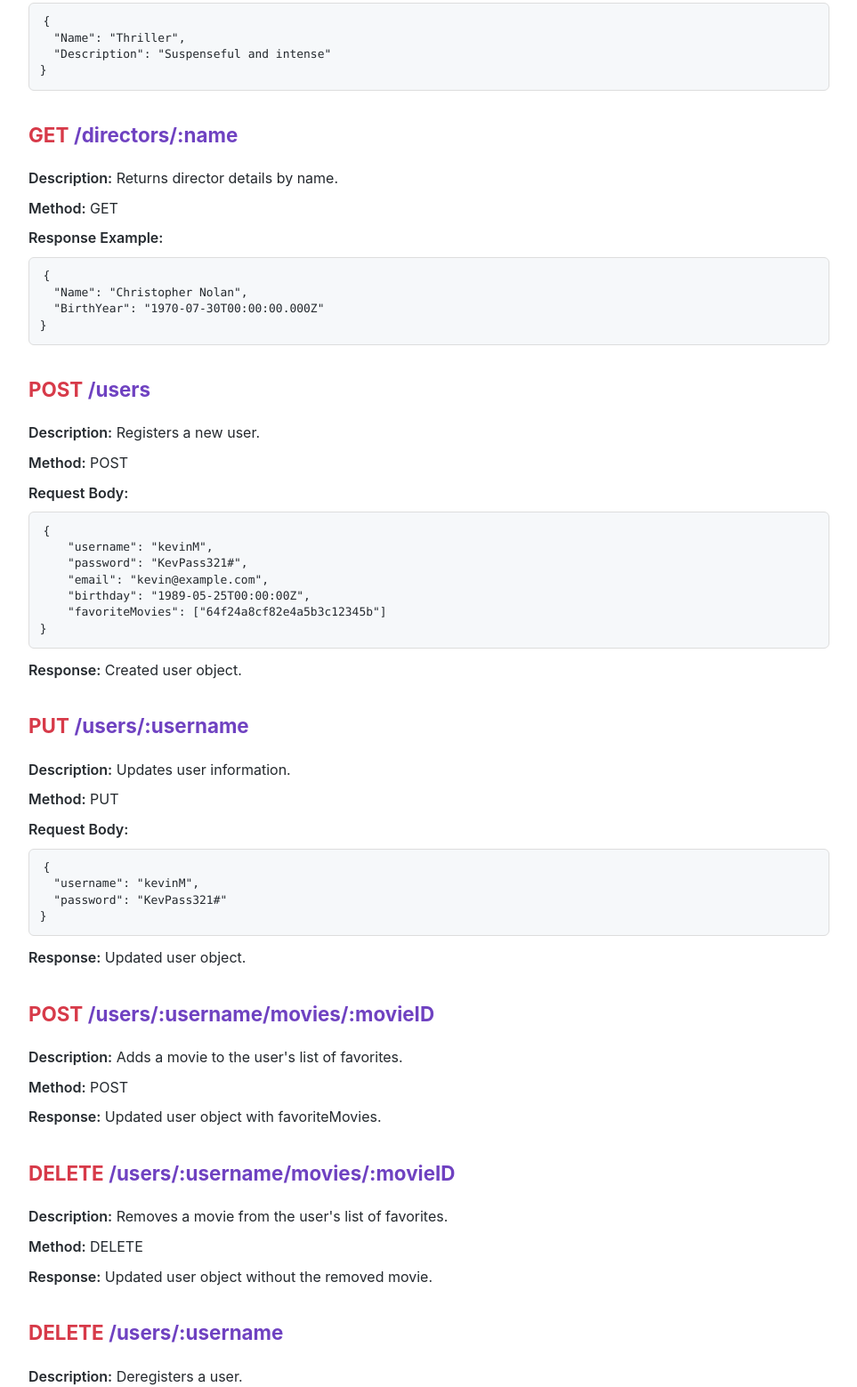
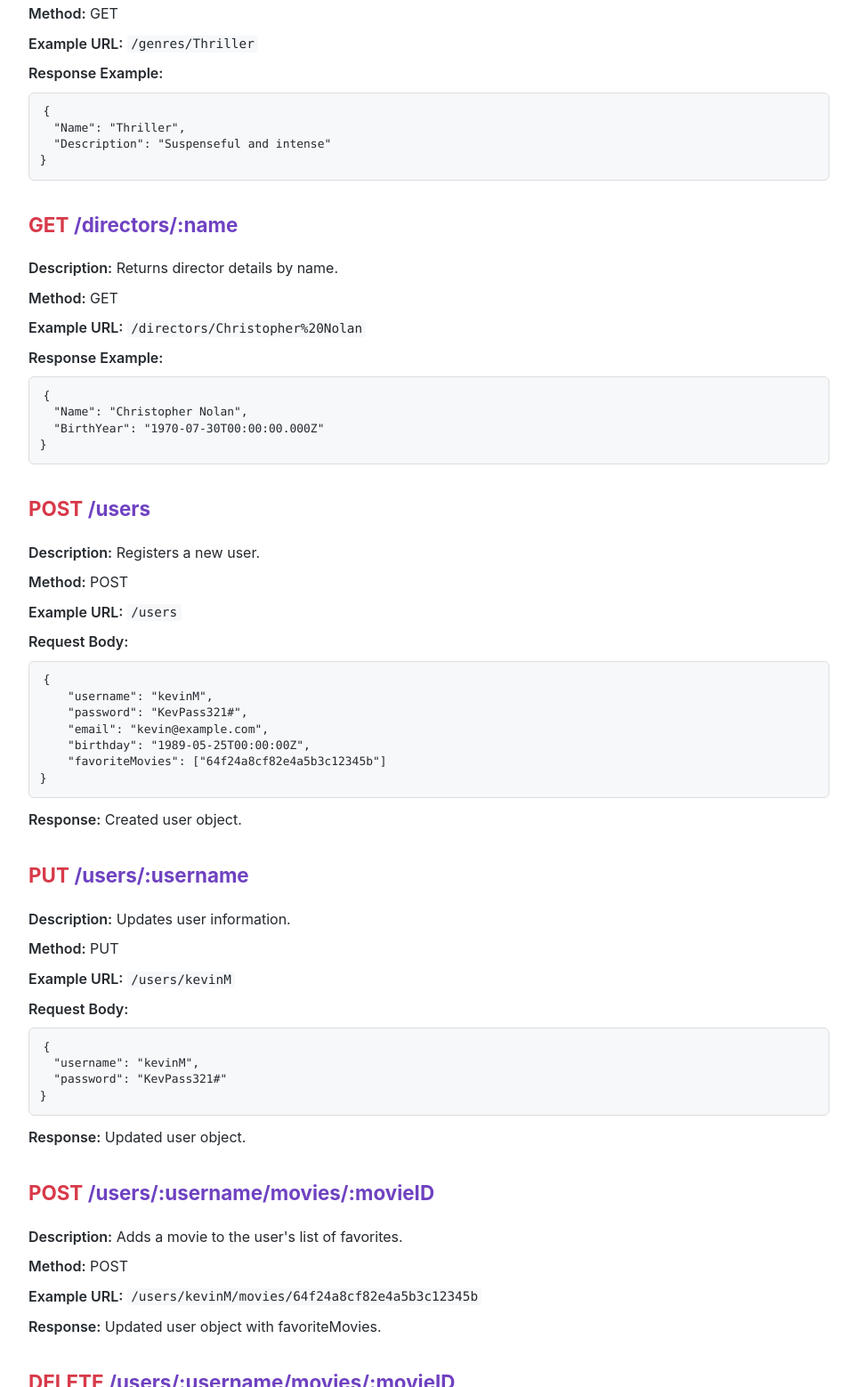
Before and after one commit to sagunanathani/myFlix_movie_api, a website: page public/documentation.html in a window 1280 px wide. Shown: the part 1241-2800 px from the top of the page at 89% size, without its empty margins (158-1121 px from the left). Drawn offline with Linux system fonts and the light colour scheme.

Commit message:
Add example URLs for all endpoints
Refactor documentation.html to include example URLs for all endpoints

```diff
--- a/public/documentation.html
+++ b/public/documentation.html
@@ -25,6 +25,7 @@
       </h2>
       <p><strong>Description:</strong> Returns a list of all movies.</p>
       <p><strong>Method:</strong> GET</p>
+      <p><strong>Example URL:</strong> <code>/movies</code></p>
       <p><strong>Response Example:</strong></p>
       <pre><code>{
     "_id": "60f1c...",
@@ -50,6 +51,7 @@
         title.
       </p>
       <p><strong>Method:</strong> GET</p>
+      <p><strong>Example URL:</strong> <code>/movies/Inception</code></p>
       <p><strong>Response Example:</strong></p>
       <pre><code>{
     "Title": "Inception",
@@ -71,6 +73,7 @@
       </h2>
       <p><strong>Description:</strong> Returns genre details by name.</p>
       <p><strong>Method:</strong> GET</p>
+      <p><strong>Example URL:</strong> <code>/genres/Thriller</code></p>
       <p><strong>Response Example:</strong></p>
       <pre><code>{
   "Name": "Thriller",
@@ -85,6 +88,10 @@
       </h2>
       <p><strong>Description:</strong> Returns director details by name.</p>
       <p><strong>Method:</strong> GET</p>
+      <p>
+        <strong>Example URL:</strong>
+        <code>/directors/Christopher%20Nolan</code>
+      </p>
       <p><strong>Response Example:</strong></p>
       <pre><code>{
   "Name": "Christopher Nolan",
@@ -98,6 +105,7 @@
       </h2>
       <p><strong>Description:</strong> Registers a new user.</p>
       <p><strong>Method:</strong> POST</p>
+      <p><strong>Example URL:</strong> <code>/users</code></p>
       <p><strong>Request Body:</strong></p>
       <pre><code>{
     "username": "kevinM",
@@ -116,6 +124,7 @@
       </h2>
       <p><strong>Description:</strong> Updates user information.</p>
       <p><strong>Method:</strong> PUT</p>
+      <p><strong>Example URL:</strong> <code>/users/kevinM</code></p>
       <p><strong>Request Body:</strong></p>
       <pre><code>{
   "username": "kevinM",
@@ -134,6 +143,10 @@
         favorites.
       </p>
       <p><strong>Method:</strong> POST</p>
+      <p>
+        <strong>Example URL:</strong>
+        <code>/users/kevinM/movies/64f24a8cf82e4a5b3c12345b</code>
+      </p>
       <p><strong>Response:</strong> Updated user object with favoriteMovies.</p>
     </section>
 
@@ -148,6 +161,10 @@
       </p>
       <p><strong>Method:</strong> DELETE</p>
       <p>
+        <strong>Example URL:</strong>
+        <code>/users/kevinM/movies/64f24a8cf82e4a5b3c12345b</code>
+      </p>
+      <p>
         <strong>Response:</strong> Updated user object without the removed
         movie.
       </p>
@@ -160,6 +177,7 @@
       </h2>
       <p><strong>Description:</strong> Deregisters a user.</p>
       <p><strong>Method:</strong> DELETE</p>
+      <p><strong>Example URL:</strong> <code>/users/kevinM</code></p>
       <p><strong>Response Example:</strong></p>
       <pre><code>{
   "message": "User deleted",
```
